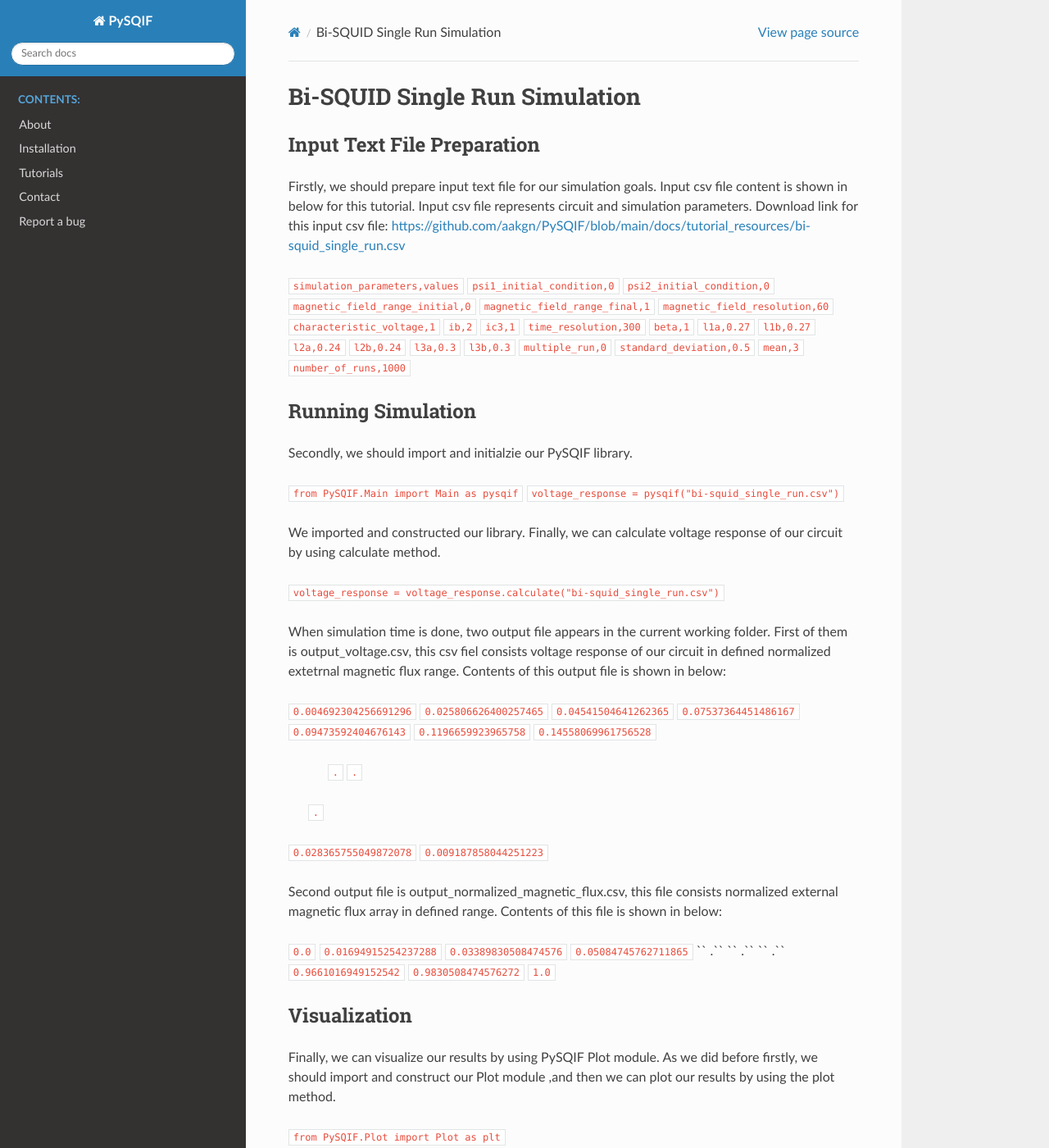
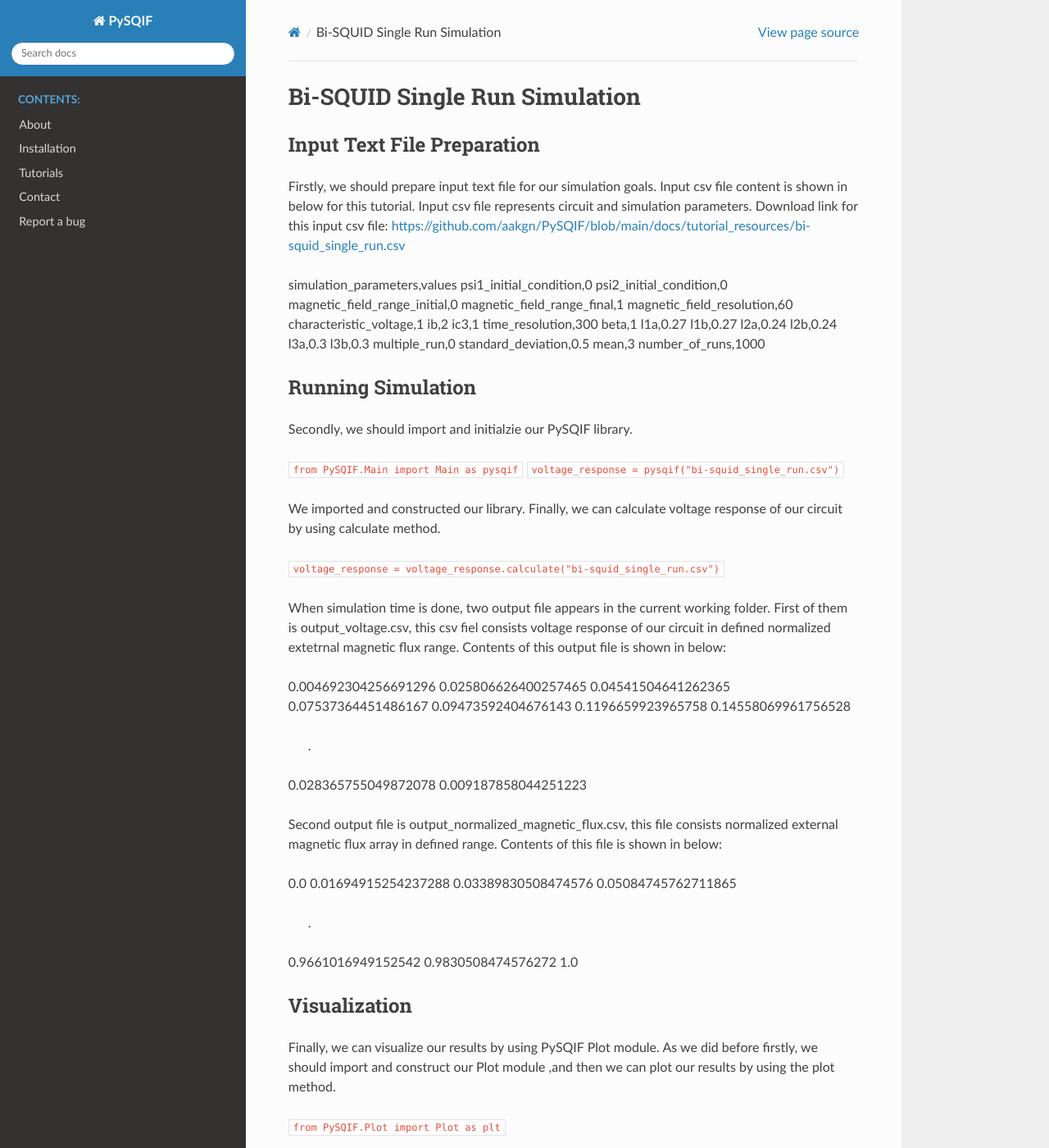
Before and after one commit to aakgn/PySQIF, a Sphinx documentation site: the page built from docs/source/single_run_bi_squid_tutorial.rst, in a window 1280 px wide and 1400 px high. Shown: the whole window at 82% size. Built offline with Sphinx 7.4.7 and the Read the Docs theme 2.0.0, drawn with Linux system fonts in a browser that asks for light colours; pages that are not in the unit, such as notebooks, are missing from menus.

```diff
--- a/docs/source/single_run_bi_squid_tutorial.rst
+++ b/docs/source/single_run_bi_squid_tutorial.rst
@@ -12,27 +12,27 @@ https://github.com/aakgn/PySQIF/blob/main/docs/tutorial_resources/bi-squid_singl
 
 
 
-``simulation_parameters,values``
-``psi1_initial_condition,0``
-``psi2_initial_condition,0``
-``magnetic_field_range_initial,0``
-``magnetic_field_range_final,1``
-``magnetic_field_resolution,60``
-``characteristic_voltage,1``
-``ib,2``
-``ic3,1``
-``time_resolution,300``
-``beta,1``
-``l1a,0.27``
-``l1b,0.27``
-``l2a,0.24``
-``l2b,0.24``
-``l3a,0.3``
-``l3b,0.3``
-``multiple_run,0``
-``standard_deviation,0.5``
-``mean,3``
-``number_of_runs,1000``
+simulation_parameters,values
+psi1_initial_condition,0
+psi2_initial_condition,0
+magnetic_field_range_initial,0
+magnetic_field_range_final,1
+magnetic_field_resolution,60
+characteristic_voltage,1
+ib,2
+ic3,1
+time_resolution,300
+beta,1
+l1a,0.27
+l1b,0.27
+l2a,0.24
+l2b,0.24
+l3a,0.3
+l3b,0.3
+multiple_run,0
+standard_deviation,0.5
+mean,3
+number_of_runs,1000
 
 
 Running Simulation
@@ -54,18 +54,18 @@ our circuit in defined normalized extetrnal magnetic flux range. Contents of thi
 output file is shown in below:
 
 
-``0.004692304256691296``
-``0.025806626400257465``
-``0.04541504641262365``
-``0.07537364451486167``
-``0.09473592404676143``
-``0.1196659923965758``
-``0.14558069961756528``
-         ``.``
-         ``.``
-        ``.``
-``0.028365755049872078``
-``0.009187858044251223``
+0.004692304256691296
+0.025806626400257465
+0.04541504641262365
+0.07537364451486167
+0.09473592404676143
+0.1196659923965758
+0.14558069961756528
+         .
+         .
+         .
+0.028365755049872078
+0.009187858044251223
 
 
 Second output file is output_normalized_magnetic_flux.csv, this file consists
@@ -73,16 +73,16 @@ normalized external magnetic flux array in defined range. Contents of this file
 is shown in below:
 
 
-``0.0``
-``0.01694915254237288``
-``0.03389830508474576``
-``0.05084745762711865``
-``        .``
-``        .``
-``        .``
-``0.9661016949152542``
-``0.9830508474576272``
-``1.0``
+0.0
+0.01694915254237288
+0.03389830508474576
+0.05084745762711865
+       .
+       .
+       .
+0.9661016949152542
+0.9830508474576272
+1.0
 
 
 Visualization
```
